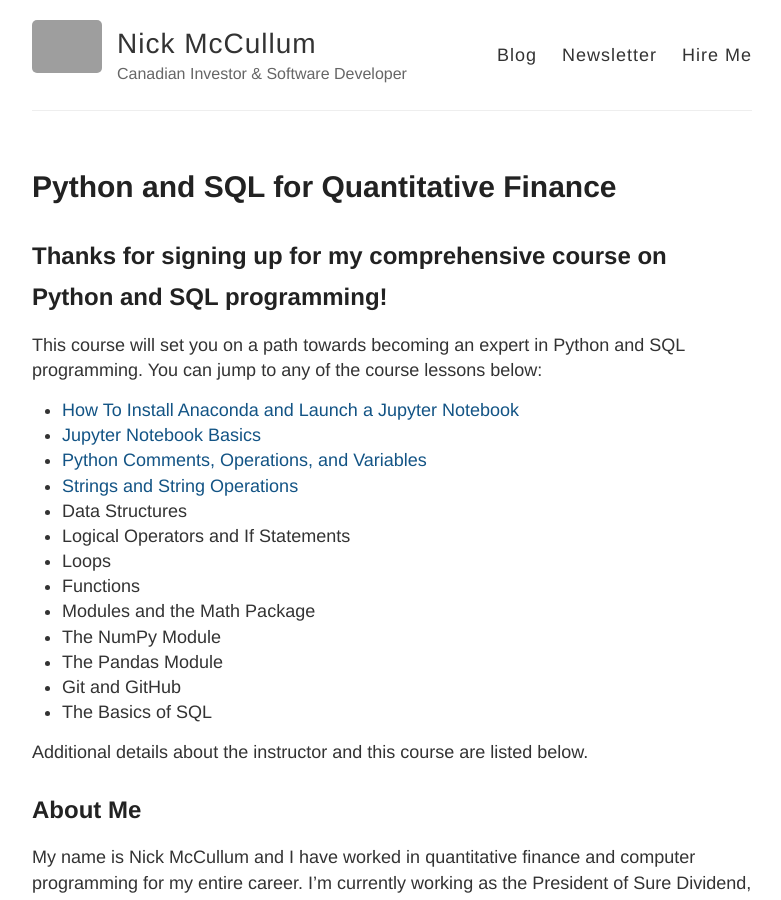
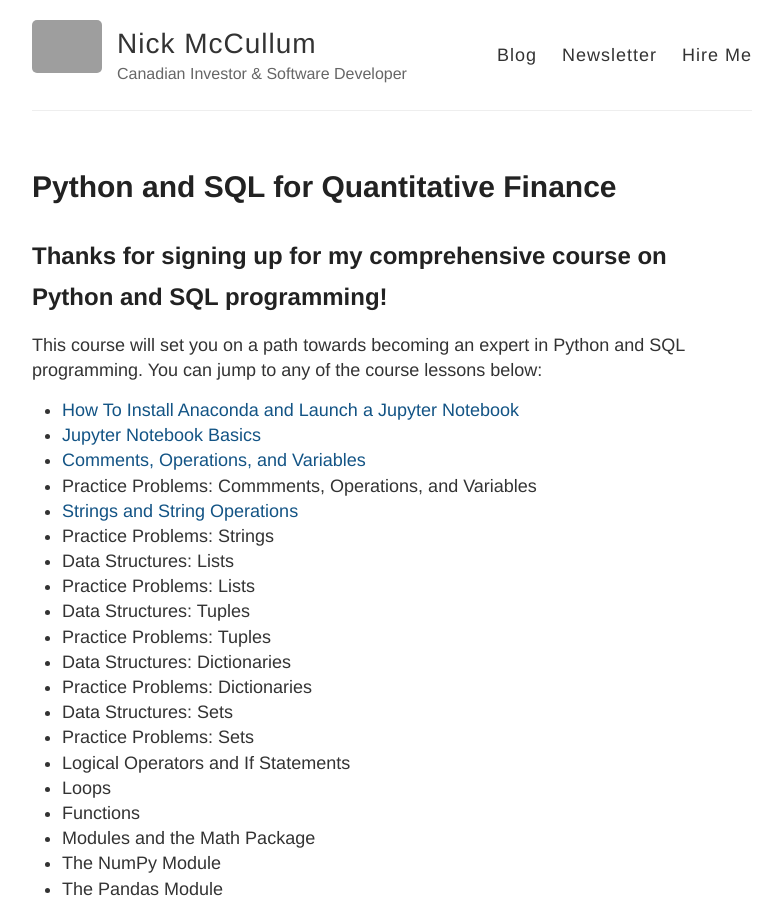
Before and after one commit to rosyberti/website, a Jekyll site: the page built from python-course/index.md, in a window 1280 px wide and 900 px high. Shown: the whole window, without its empty margins (248-1029 px from the left). Built offline with Jekyll 4.4.1, drawn with Linux system fonts in a browser that asks for light colours; grey boxes are pictures that could not be loaded.

Commit message:
added a bunch of new lessons

```diff
--- a/python-course/index.md
+++ b/python-course/index.md
@@ -10,9 +10,18 @@ This course will set you on a path towards becoming an expert in Python and SQL
 
 * [How To Install Anaconda and Launch a Jupyter Notebook]({{ site.baseurl }}/python-course/how-to-install-anaconda/)
 * [Jupyter Notebook Basics]({{ site.baseurl }}/python-course/jupyter-notebook-basics/)
-* [Python Comments, Operations, and Variables]({{ site.baseurl }}/python-course/python-comments-operations-variables/)
+* [Comments, Operations, and Variables]({{ site.baseurl }}/python-course/python-comments-operations-variables/)
+* Practice Problems: Commments, Operations, and Variables
 * [Strings and String Operations]({{ site.baseurl }}/python-course/strings/)
-* Data Structures
+* Practice Problems: Strings
+* Data Structures: Lists
+* Practice Problems: Lists
+* Data Structures: Tuples
+* Practice Problems: Tuples
+* Data Structures: Dictionaries
+* Practice Problems: Dictionaries
+* Data Structures: Sets
+* Practice Problems: Sets
 * Logical Operators and If Statements
 * Loops
 * Functions
```
